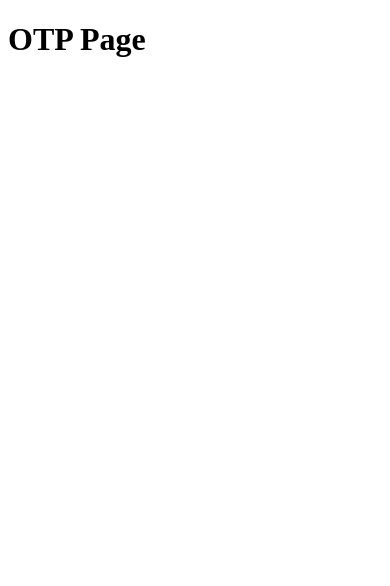
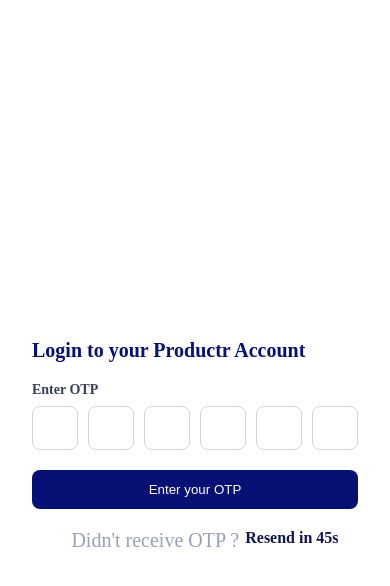
Before and after one commit to AtulRao22/Productr_Assignment_for_Internship, a React (Vite) app in the folder client/: page /otp in a window 390 px wide. Shown: the top 586 px of the page. Built offline with nearby package versions, Linux system fonts and the light colour scheme.

Commit message:
Login Page ui done

```diff
--- a/client/src/pages/Login.css
+++ b/client/src/pages/Login.css
@@ -15,21 +15,20 @@
 
 
   background-image:
-    linear-gradient(
-      180deg,
+    linear-gradient(180deg,
       rgba(1, 8, 96, 0.45) 0%,
       rgba(0, 34, 131, 0.45) 19.23%,
       rgba(115, 74, 163, 0.45) 38.46%,
       rgba(231, 149, 156, 0.45) 57.21%,
       rgba(228, 161, 130, 0.45) 76.92%,
-      rgba(191, 54, 19, 0.45) 100%
-    ),
+      rgba(191, 54, 19, 0.45) 100%),
 
     url("../assets/Login-bg.png");
 
   border-radius: 32px;
 }
-.login-left p{
+
+.login-left p {
   position: absolute;
   top: -10px;
   left: 20px;
@@ -40,7 +39,7 @@
   color: rgba(7, 16, 116, 1);
 }
 
-.login-left img{
+.login-left img {
   position: absolute;
   top: 5px;
   width: 23px;
@@ -62,7 +61,7 @@
   background-position: center;
 }
 
-.small-card p{
+.small-card p {
   position: absolute;
   top: 380px;
   left: 50px;
@@ -76,7 +75,7 @@
   padding-left: 25px;
 }
 
-.small-card span{
+.small-card span {
   position: absolute;
   top: 425px;
   left: 50px;
@@ -95,13 +94,14 @@
   display: flex;
   justify-content: center;
   align-items: flex-start;
-  position: relative;
-  top: -50px;
+  height: 95vh;
 }
 
 .login-form {
   width: 330px;
+  margin-top: 120px;
 }
+
 
 .login-form p {
   color: rgba(7, 16, 116, 1);
@@ -114,10 +114,12 @@
   display: block;
   margin-bottom: 8px;
   font-size: 14px;
-  font-weight: 500;
+  font-weight: 600;
+  color: rgba(52, 64, 84, 1);
+
 }
 
-.login-form input {
+.login-input {
   width: 100%;
   padding: 12px;
   border: 1px solid #ddd;
@@ -136,7 +138,7 @@
 }
 
 .signup-box {
-  margin-top: 100px;
+  margin-top: 200px;
   text-align: center;
   border: 1px solid rgba(212, 212, 212, 1);
   border-radius: 8px;
@@ -159,3 +161,69 @@
   font-weight: 500;
   text-decoration: none;
 }
+
+/* Responsive Media Queries */
+@media (max-width: 1300px) {
+  .small-card {
+    left: 50% !important;
+    transform: translateX(-50%) !important;
+  }
+}
+
+@media (max-width: 991px) {
+  .login-container {
+    padding: 20px;
+    flex-direction: column;
+    min-height: 100vh;
+  }
+
+  .login-left {
+    display: none !important;
+  }
+
+  .login-right {
+    flex: 1 !important;
+    width: 100% !important;
+    align-items: center !important;
+    justify-content: center !important;
+    padding: 0 !important;
+    height: auto !important;
+  }
+
+  .login-form {
+    position: relative !important;
+    top: 0 !important;
+    width: 100% !important;
+    max-width: 360px !important;
+    margin: 40px auto !important;
+  }
+
+  .signup-box {
+    margin-top: 80px !important;
+  }
+}
+
+@media (max-width: 480px) {
+  .login-container {
+    padding: 15px;
+  }
+
+  .login-form {
+    max-width: 100% !important;
+    padding: 0 10px;
+  }
+
+  .login-form p {
+    font-size: 20px !important;
+    margin-bottom: 20px !important;
+  }
+
+  .signup-box {
+    margin-top: 60px !important;
+  }
+
+  .resend {
+    margin-left: 0 !important;
+    justify-content: center;
+  }
+}
--- a/client/src/pages/Login.jsx
+++ b/client/src/pages/Login.jsx
@@ -1,43 +1,65 @@
 import { useState } from "react";
+import { useNavigate } from "react-router-dom";
+import API from "../services/api";
+
+import AuthLayout from "./LoginLayout";
 import vector from "../assets/Vector.svg";
 import "./Login.css";
 
 
 function Login() {
   const [email, setEmail] = useState("");
+  const [loading, setLoading] = useState(false);
 
+  const navigate = useNavigate();
+
+  const handleLogin = async () => {
+    try {
+      setLoading(true);
+
+      const response = await API.post("/auth/send-otp", {
+        email,
+      });
+
+      console.log(response.data);
+
+      localStorage.setItem("email", email);
+
+      navigate("/otp");
+    } catch (error) {
+      console.error(error);
+
+      alert(
+        error.response?.data?.message ||
+        "Failed to send OTP"
+      );
+    } finally {
+      setLoading(false);
+    }
+  };
   return (
-    <div className="login-container">
-        <div className="login-left">
-            <p>Productr&nbsp;<img src={vector} alt="Vector" /></p>
-          <div className="small-card">
-            <p>Uplist your </p>
-            <span>product to market</span>
-          </div>
-        </div>
+    <AuthLayout>
 
-        <div className="login-right">
-          <div className="login-form">
       <p>Login to your Productr Account</p>
 
       <label>Email or Phone number</label>
 
-            <input
+      <input className="login-input"
         type="text"
         placeholder="Enter email or phone number"
         value={email}
         onChange={(e) => setEmail(e.target.value)}
       />
 
-            <button>Login</button>
+      <button onClick={handleLogin} disabled={loading}>
+        {loading ? "Sending OTP..." : "Login"}
+      </button>
 
       <div className="signup-box">
         <p>Don't have a Productr Account</p>
         <a href="/">SignUp Here</a>
       </div>
-          </div>
-        </div>
-    </div>
+    </AuthLayout>
   );
 }
 
--- /dev/null
+++ b/client/src/pages/LoginLayout.jsx
@@ -0,0 +1,24 @@
+import vector from "../assets/Vector.svg";
+import "../pages/Login.css";
+
+function AuthLayout({ children }) {
+    return (
+        <div className="login-container">
+            <div className="login-left">
+                <p>Productr&nbsp;<img src={vector} alt="Vector" /></p>
+                <div className="small-card">
+                    <p>Uplist your </p>
+                    <span>product to market</span>
+                </div>
+            </div>
+
+            <div className="login-right">
+                <div className="login-form">
+                    {children}
+                </div>
+            </div>
+        </div>
+    );
+}
+
+export default AuthLayout;
--- /dev/null
+++ b/client/src/pages/OTP.css
@@ -0,0 +1,72 @@
+.otp-container {
+    display: flex;
+    flex-direction: row;
+    gap: 10px;
+    margin-bottom: 20px;
+}
+
+.otp-input {
+    width: 40px;
+    height: 40px;
+    display: inline-block;
+    border: 1px solid rgba(212, 212, 212, 1);
+    border-radius: 8px;
+    text-align: center;
+}
+
+.otp-input:focus {
+    outline: none;
+    border-color: rgba(17, 22, 82, 1);
+}
+
+
+.resend {
+    display: flex;
+    gap: 6px !important;
+    margin-left: 20px !important;
+    font-size: 16px !important;
+    font-weight: 500 !important;
+    color: rgba(152, 162, 179, 1) !important;
+}
+
+.resend span {
+    font-size: 16px !important;
+    cursor: pointer;
+}
+
+.resend span {
+    color: rgba(17, 22, 82, 1);
+    font-weight: 600 !important;
+    cursor: not-allowed;
+}
+
+.resend span.resend-active {
+    color: rgba(17, 22, 82, 1);
+    font-weight: 600 !important;
+    cursor: pointer;
+}
+
+.resend span.resend-active:hover {
+    color: rgba(7, 16, 116, 1);
+    text-decoration: underline;
+}
+
+.otp-input.error {
+    border-color: rgba(220, 53, 69, 1) !important;
+    background-color: rgba(253, 237, 237, 0.3) !important;
+}
+
+.otp-input.error:focus {
+    border-color: rgba(220, 53, 69, 1) !important;
+    box-shadow: 0 0 0 2px rgba(220, 53, 69, 0.2) !important;
+}
+
+.otp-error-text {
+    color: rgba(220, 53, 69, 1) !important;
+    font-size: 14px !important;
+    font-weight: 600 !important;
+    margin-top: -10px !important;
+    margin-bottom: 15px !important;
+    text-align: left !important;
+    padding-left: 2px !important;
+}
--- a/client/src/pages/OTP.jsx
+++ b/client/src/pages/OTP.jsx
@@ -1,5 +1,129 @@
+import { useState, useEffect } from "react";
+import { useNavigate } from "react-router-dom";
+import API from "../services/api";
+
+import AuthLayout from "./LoginLayout";
+import "./OTP.css";
+
 function OTP() {
-  return <h1>OTP Page</h1>;
+  const [otp, setOtp] = useState(["", "", "", "", "", ""]);
+  const [timer, setTimer] = useState(50);
+  const [resending, setResending] = useState(false);
+  const [hasError, setHasError] = useState(false);
+  const navigate = useNavigate();
+
+  // Timer countdown effect
+  useEffect(() => {
+    if (timer > 0) {
+      const interval = setInterval(() => {
+        setTimer((prev) => prev - 1);
+      }, 1000);
+      return () => clearInterval(interval);
+    }
+  }, [timer]);
+
+  const handleChange = (value, index) => {
+    if (!/^\d*$/.test(value)) return;
+
+    // Reset error when user starts typing
+    if (hasError) setHasError(false);
+
+    const newOtp = [...otp];
+    newOtp[index] = value;
+    setOtp(newOtp);
+
+    if (value && index < 5) {
+      document.getElementById(`otp-${index + 1}`).focus();
+    }
+  };
+
+  const handleVerify = async () => {
+    const enteredOtp = otp.join("");
+    if (enteredOtp.length < 6) {
+      setHasError(true);
+      return;
+    }
+
+    try {
+      const email = localStorage.getItem("email");
+
+      await API.post("/auth/verify-otp", {
+        email,
+        otp: enteredOtp,
+      });
+
+      navigate("/home");
+    } catch (error) {
+      setHasError(true);
+    }
+  };
+
+  const handleResend = async () => {
+    if (timer > 0 || resending) return;
+
+    try {
+      setResending(true);
+      const email = localStorage.getItem("email");
+
+      await API.post("/auth/send-otp", {
+        email,
+      });
+
+      alert("OTP resent successfully!");
+      setTimer(50);
+      setHasError(false); // Reset error on resend
+    } catch (error) {
+      alert(
+        error.response?.data?.message ||
+        "Failed to resend OTP"
+      );
+    } finally {
+      setResending(false);
+    }
+  };
+
+  return (
+    <AuthLayout>
+      <p>Login to your Productr Account</p>
+
+      <label>Enter OTP</label>
+
+      <div className="otp-container">
+        {otp.map((digit, index) => (
+          <input
+            key={index}
+            id={`otp-${index}`}
+            className={`otp-input ${hasError ? "error" : ""}`}
+            type="text"
+            maxLength="1"
+            value={digit}
+            onChange={(e) =>
+              handleChange(e.target.value, index)
+            }
+          />
+        ))}
+      </div>
+
+      {hasError && (
+        <p className="otp-error-text">Please enter a valid otp</p>
+      )}
+
+      <button onClick={handleVerify}>
+        Enter your OTP
+      </button>
+
+      <p className="resend">
+        Didn't receive OTP ?
+        {timer > 0 ? (
+          <span className="resend-disabled"> Resend in {timer}s</span>
+        ) : (
+          <span className="resend-active" onClick={handleResend}>
+            {resending ? " Resending..." : " Resend"}
+          </span>
+        )}
+      </p>
+    </AuthLayout>
+  );
 }
 
 export default OTP;
```
Lines whose indentation alone changed are shown as unchanged.
